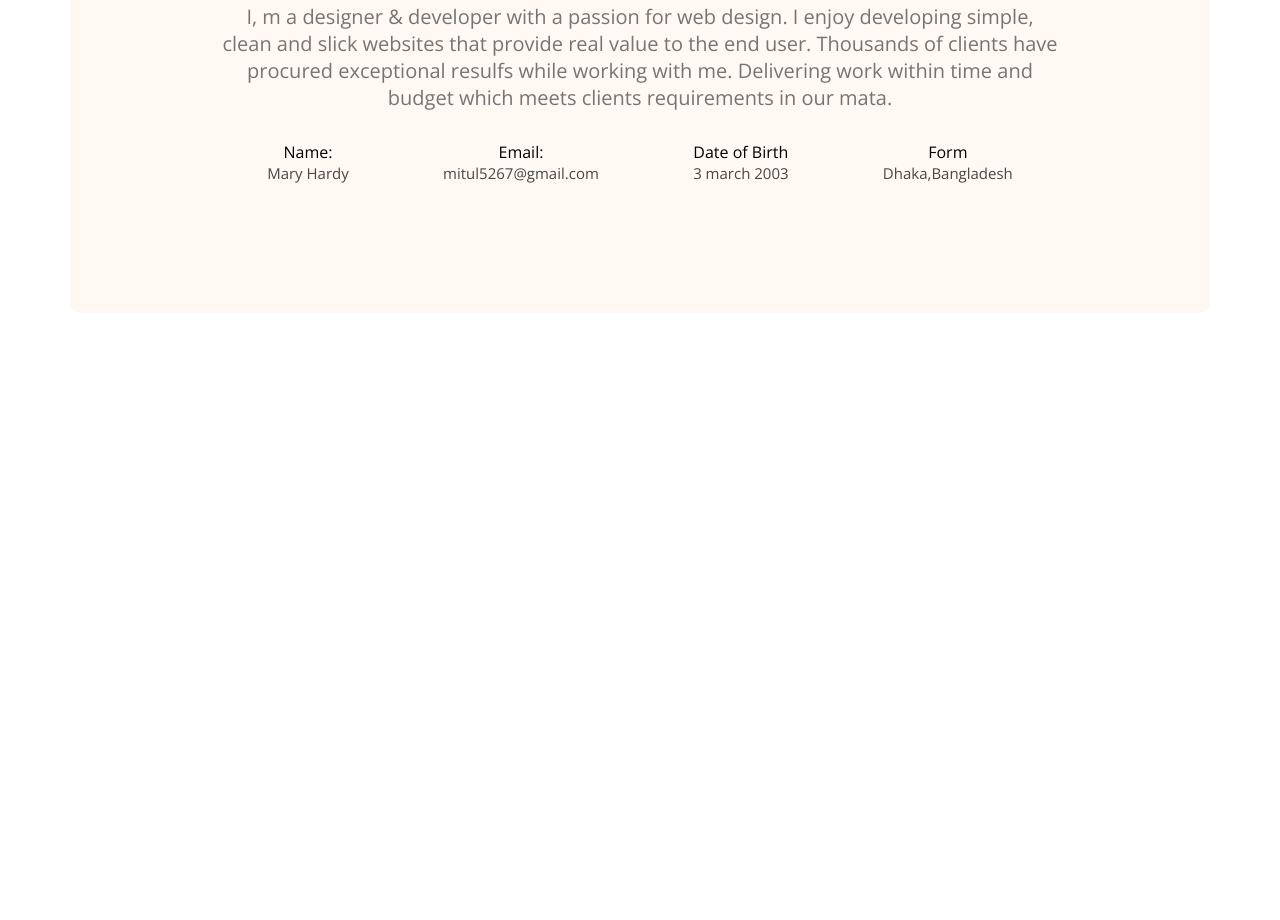
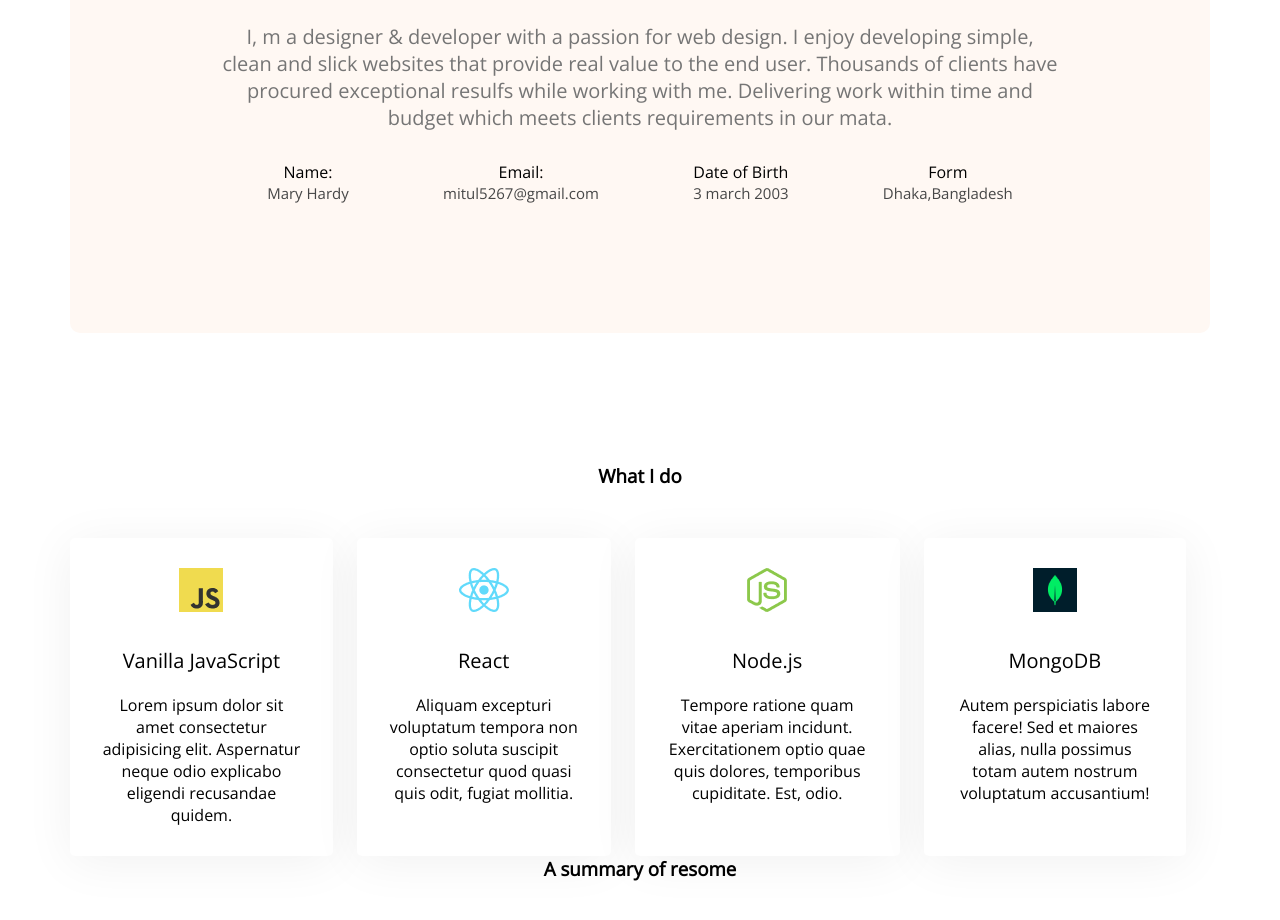
Before and after one commit to mitul200/developor-portfoliyo, a plain HTML site: page images/index.html in a window 1280 px wide. Shown: the part 1149-2069 px from the top of the page. Before the commit the page ends 1462 px from the top, so only its background shows below. Drawn offline with nearby package versions, Linux system fonts and the light colour scheme.

Commit message:
added skill content

```diff
--- a/images/index.html
+++ b/images/index.html
@@ -66,6 +66,42 @@
             </div>
 
         </section>
+        <!..what-i-do...>
+        <section class="what-i-do">
+            <h3 class="section-title">What I do</h3>
+            <div class="skill-continer">
+
+                <div class="skill">
+                    <img src="icons/js.png" alt="">
+                    <p class="skill-title">Vanilla JavaScript</p>
+                    <p class="skill-decription">Lorem ipsum dolor sit amet consectetur adipisicing elit. Aspernatur neque odio explicabo eligendi recusandae quidem.</p>
+                </div>
+                <div class="skill">
+                    <img src="icons/react.png" alt="">
+                    <p class="skill-title">React</p>
+                    <p class="skill-decription">Aliquam excepturi voluptatum tempora non optio soluta suscipit consectetur quod quasi quis odit, fugiat mollitia.</p>
+                </div>
+                <div class="skill">
+                    <img src="icons/nodejs.png" alt="">
+                    <p class="skill-title">Node.js</p>
+                    <p class="skill-decription">Tempore ratione quam vitae aperiam incidunt. Exercitationem optio quae quis dolores, temporibus cupiditate. Est, odio.</p>
+                </div>
+                <div class="skill">
+                    <img src="icons/mongo.png" alt="">
+                    <p class="skill-title">MongoDB</p>
+                    <p class="skill-decription">Autem perspiciatis labore facere! Sed et maiores alias, nulla possimus totam autem nostrum voluptatum accusantium!</p>
+                </div>
+            <div class="skill-continer"></div>
+        </section>
+        <!-- resume section -->
+        <section class="resome">
+            <h3 class="section-title"> A summary of resome</h3>
+            <div class="resume-container">
+
+
+            </div>
+
+        </section>
 
     </main>
     <footer>
--- a/images/style.css/style-2.css
+++ b/images/style.css/style-2.css
@@ -104,6 +104,51 @@ text-align: center;
     font-weight: 700px;
     font-size: 15px;
     color: #474747;
+}
+/* what i do section */
+.what-i-do{
+    text-align: center;
+    margin-top: 130px;
+    font: size 30px; ;
+}
+/* what i do */
+.skill-continer{
+    display: flex;
+    gap: 24px;
+}
+.skill{
+    background: #FFFFFF;
+
+    box-shadow: 0px 6px 50px rgba(0, 0, 0, 0.06);
+    border-radius: 5px;
+    padding: 30px;
+}
+.section-title{
 
 
 }
+.skill-title{
+    text-align: center;
+    font-weight: 700px;
+    font-size: 20px;
+    font-size: 20px;
+    margin-top: 30px;
+    margin-bottom: 20px;
+
+}
+.skill-description{
+    color: #757575;
+}
+.skill-title{
+    font: weight 700px;
+    font-size: 20px;
+}
+/* resome style */
+.section{
+    margin-top:130px;
+
+}
+.section-title{
+    text-align: center;
+    margin-bottom: 50px;
+}
```
